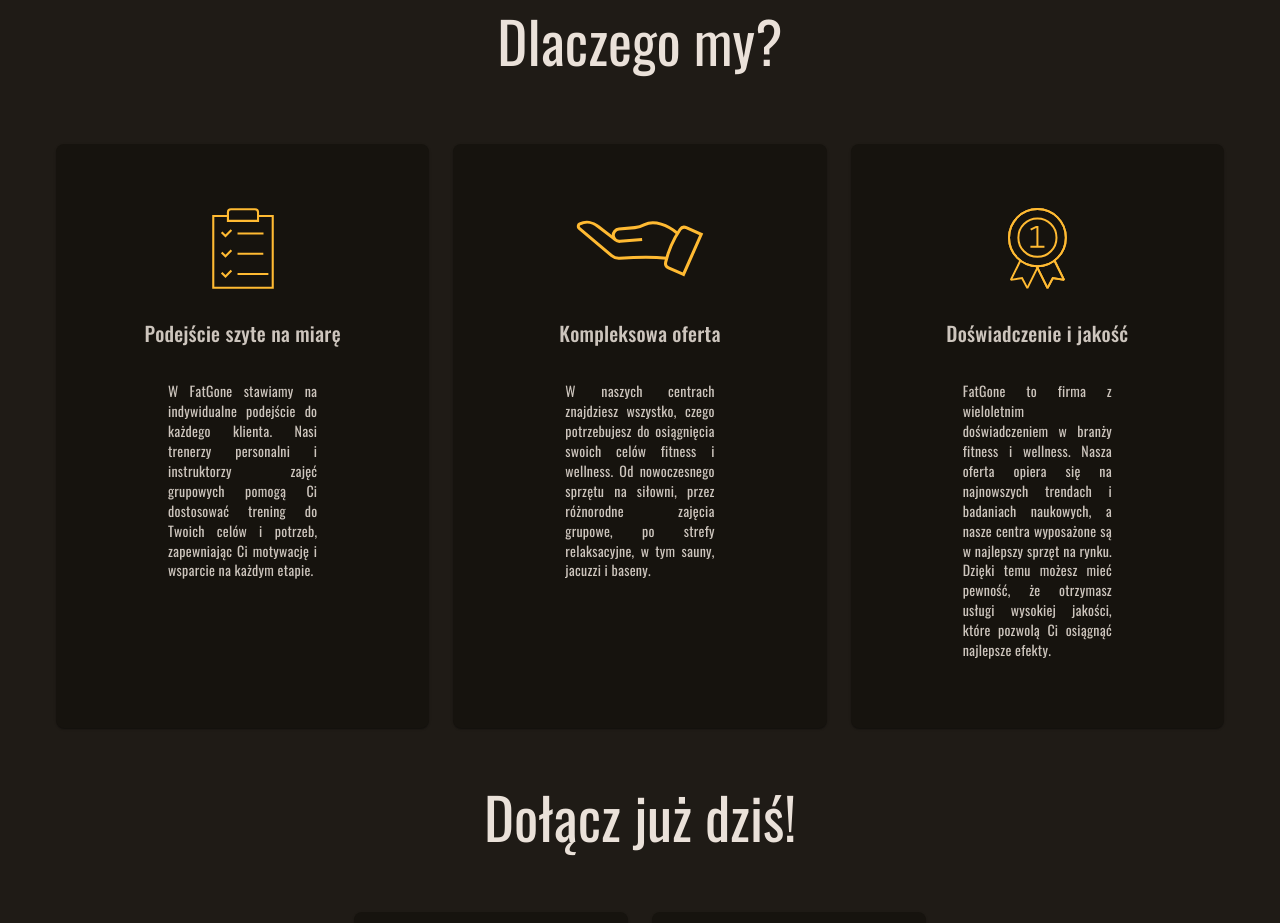
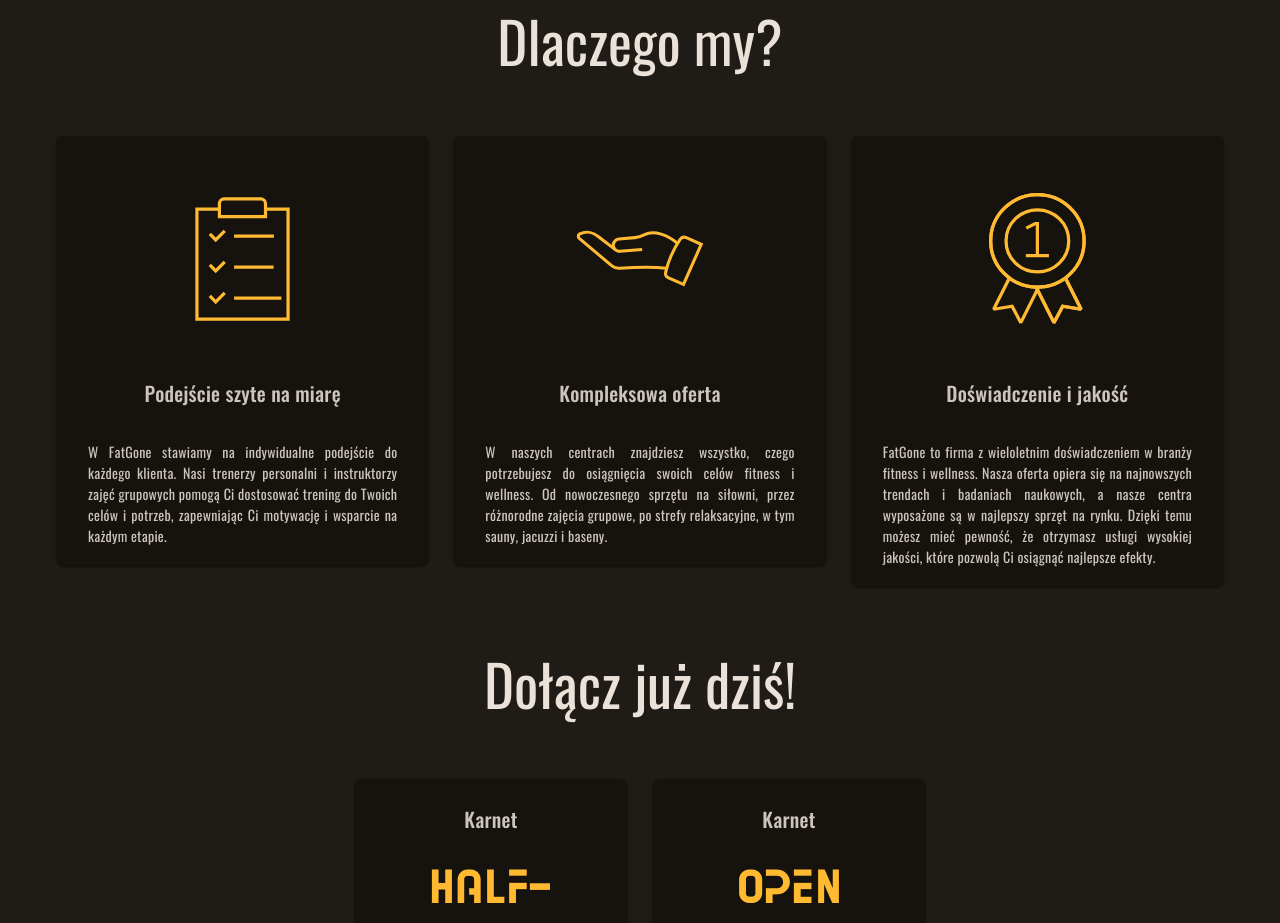
Before and after one commit to FatGone/FatGone-frontend, a Vue app: page / in a window 1280 px wide. Shown: the part 960-1883 px from the top of the page. Built offline with nearby package versions, Linux system fonts and the light colour scheme.

Commit message:
Removed margin and padding in BenefitCard

```diff
--- a/src/landing/components/BenefitCard.vue
+++ b/src/landing/components/BenefitCard.vue
@@ -3,12 +3,12 @@ defineProps({ image: String, width: Number, height: Number, title: String, descr
 </script>
 
 <template>
-    <v-card class="mx-auto pa-8 ma-2 pa-2 h-100">
-        <div class="d-flex justify-center pt-8 align-center" style="height: 113px;">
+    <v-card>
+        <div class="d-flex justify-center pt-8 align-center" style="height: 213px;">
             <v-img contain :src="image" :width="width" :height="height"></v-img>
         </div>
-        <v-card-title class="fg-headline-small on-surface text-center pt-7 pb-8">{{ title }}</v-card-title>
-        <v-card-text class="fg-body-large on-surface text-justify pb-5 mx-16">
+        <v-card-title class="fg-headline-medium on-surface text-center pa-0 pt-7 pb-8">{{ title }}</v-card-title>
+        <v-card-text class="fg-title-large font-weight-regular on-surface text-justify pb-5 px-8" style="line-height: 1.5;">
             {{ description }}
         </v-card-text>
     </v-card>
```
